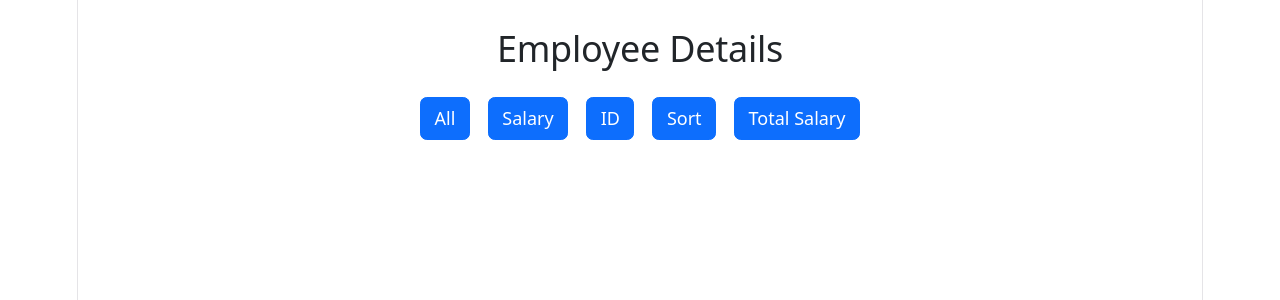
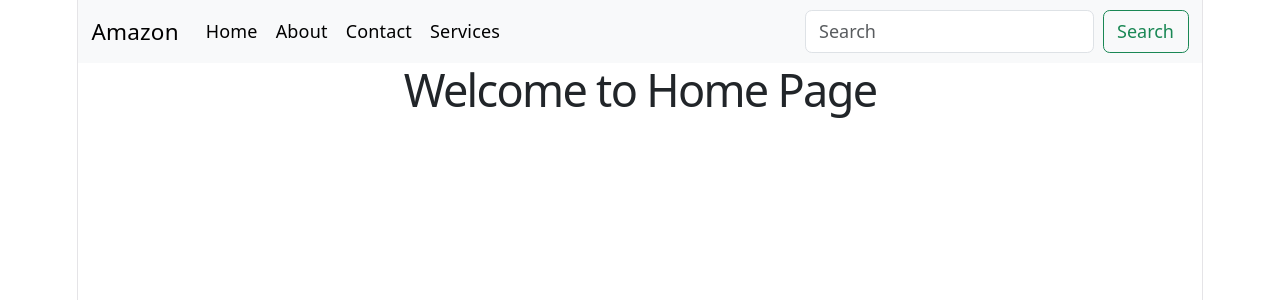
Before and after one commit to SriVarshininoothi/React, a React (Vite) app: page / in a window 1280 px wide. Shown: the top 300 px of the page. Built offline with nearby package versions, Linux system fonts and the light colour scheme.

Commit message:
RouterDom

```diff
--- a/package.json
+++ b/package.json
@@ -12,7 +12,8 @@
   "dependencies": {
     "react": "^19.2.7",
     "react-dom": "^19.2.7",
-    "react-loading-indicators": "^1.0.1"
+    "react-loading-indicators": "^1.0.1",
+    "react-router-dom": "^7.18.2"
   },
   "devDependencies": {
     "@types/react": "^19.2.17",
--- a/src/App.jsx
+++ b/src/App.jsx
@@ -1,41 +1,34 @@
 import { useState } from 'react'
-import reactLogo from './assets/react.svg'
-import viteLogo from './assets/vite.svg'
-import heroImg from './assets/hero.png'
+
 import './App.css'
-import Props from './JSX_Props/Props'
-import Rendering from './JSX_Props/Rendering'
-import Counter from './useState - ReactHook/counter'
-import ObjectState from './useState - ReactHook/ObjectState'
-import ArrayState from './useState - ReactHook/ArrayState'
-import FormInput from './useState - ReactHook/FormInput'
-import Product from './JSX_Props/Product'
-import Rendering_list from './Rendering_Lists/Rendering_list'
-import FormValidation from './Events&FormHandling/FormValidation'
-import FetchAPI from './UseEffect/FetchAPI'
-import ProductCards from './UseEffect/ProductCards'
-import RandomuserGenerator from './UseEffect/RandomuserGenertor'
-import EmployeeDashboard from './Rendering_Lists/EmployeeDashboard'
+
+import Header from './Router/Components/Header'
+
+import { Routes, Route } from 'react-router-dom'
+
+import Home from './Router/Pages/Home'
+import About from './Router/Pages/About'
+import Contact from './Router/Pages/Contact'
+
+
+
 function App() {
   const [count, setCount] = useState(0)
 
   return (
     <>
 
-       {/* <Props />
-       <Rendering/> */}
-      {/* <Counter/>  */}
-      {/* <ObjectState/> */}
-      {/* <ArrayState/> */}
-      {/* <FormInput/> */}
-      {/* <Product/> */}
-      {/* <Rendering_list/> */}
-      {/* <FormValidation/> */}
-      {/* <FetchAPI/> */}
-      {/* <ProductCards/> */}
+      <Header />
 
-      {/* <RandomuserGenerator/> */}
-      <EmployeeDashboard/>
+      <Routes>
+
+        <Route path="/" element={<Home />} />
+        <Route path='/About' element={<About />} />
+
+<Route path='/Contact' element={<Contact/>}/>
+      </Routes>
+
+
 
     </>
   )
--- /dev/null
+++ b/src/Router/Components/Header.jsx
@@ -0,0 +1,52 @@
+import React from "react"
+import { Link } from "react-router-dom";
+
+const Header = () => {
+
+    return (
+        <>
+
+            <nav className="navbar navbar-expand-lg bg-body-tertiary">
+                <div className="container-fluid">
+                    <a className="navbar-brand" href="#">Amazon</a>
+                    <button
+                    className="navbar-toggler"
+                    type="button"
+                    data-bs-toggle="collapse"
+                    data-bs-target="#navbarSupportedContent"
+                    aria-controls="navbarSupportedContent"
+                    aria-expanded="false"
+                    aria-label="Toggle navigation"
+                >
+                    <span className="navbar-toggler-icon"></span>
+                </button>
+                    <div className="collapse navbar-collapse" id="navbarSupportedContent">
+                        <ul className="navbar-nav me-auto mb-2 mb-lg-0">
+                            <li className="nav-item">
+                                <Link className="nav-link active" aria-current="page" to="/">Home</Link>
+                            </li>
+                            <li className="nav-item">
+                                <Link className="nav-link active" aria-current="page" to="/About">About</Link>
+                            </li>
+                           <li className="nav-item">
+                                <Link className="nav-link active" aria-current="page" to="/Contact">Contact</Link>
+                            </li>
+                           <li className="nav-item">
+                                <Link className="nav-link active" aria-current="page" href="/Services">Services</Link>
+                            </li>
+
+
+
+
+                        </ul>
+                        <form className="d-flex" role="search">
+                            <input className="form-control me-2" type="search" placeholder="Search" aria-label="Search" />
+                            <button className="btn btn-outline-success" type="submit">Search</button>
+                        </form>
+                    </div>
+                </div>
+            </nav>
+        </>
+    )
+}
+export default Header;
--- /dev/null
+++ b/src/Router/Pages/About.jsx
@@ -0,0 +1,14 @@
+import React from "react";
+
+const About = () => {
+
+
+    return(
+        <div>
+            <h1>Welcome to About</h1>
+        </div>
+    )
+
+
+}
+export default About;
--- /dev/null
+++ b/src/Router/Pages/Contact.jsx
@@ -0,0 +1,14 @@
+import React from "react";
+
+const Contact = () => {
+
+
+    return(
+        <div>
+            <h1>Welcome to contact</h1>
+        </div>
+    )
+
+
+}
+export default Contact;
--- /dev/null
+++ b/src/Router/Pages/Home.jsx
@@ -0,0 +1,15 @@
+import React from "react";
+
+const Home = () => {
+
+    return(
+        <div>
+            <h1>Welcome to Home Page</h1>
+        </div>
+    )
+
+
+
+
+}
+export default Home;
--- a/src/main.jsx
+++ b/src/main.jsx
@@ -1,13 +1,13 @@
-import { StrictMode } from 'react'
 import { createRoot } from 'react-dom/client'
 import './index.css'
+import {BrowserRouter} from 'react-router-dom'
 import App from './App.jsx'
 import 'bootstrap/dist/css/bootstrap.min.css';
 
 createRoot(document.getElementById('root')).render(
-  <StrictMode>
+  <BrowserRouter>
 
     <App />
 
-  </StrictMode>,
+  </BrowserRouter>
 )
```
Also changed, not shown: src/Router/Pages/ProductDetails.jsx (added), src/Router/Pages/Products.jsx (added), src/Router/Router.txt (added), 1 other file (tests, documents, lock files or other folders).
